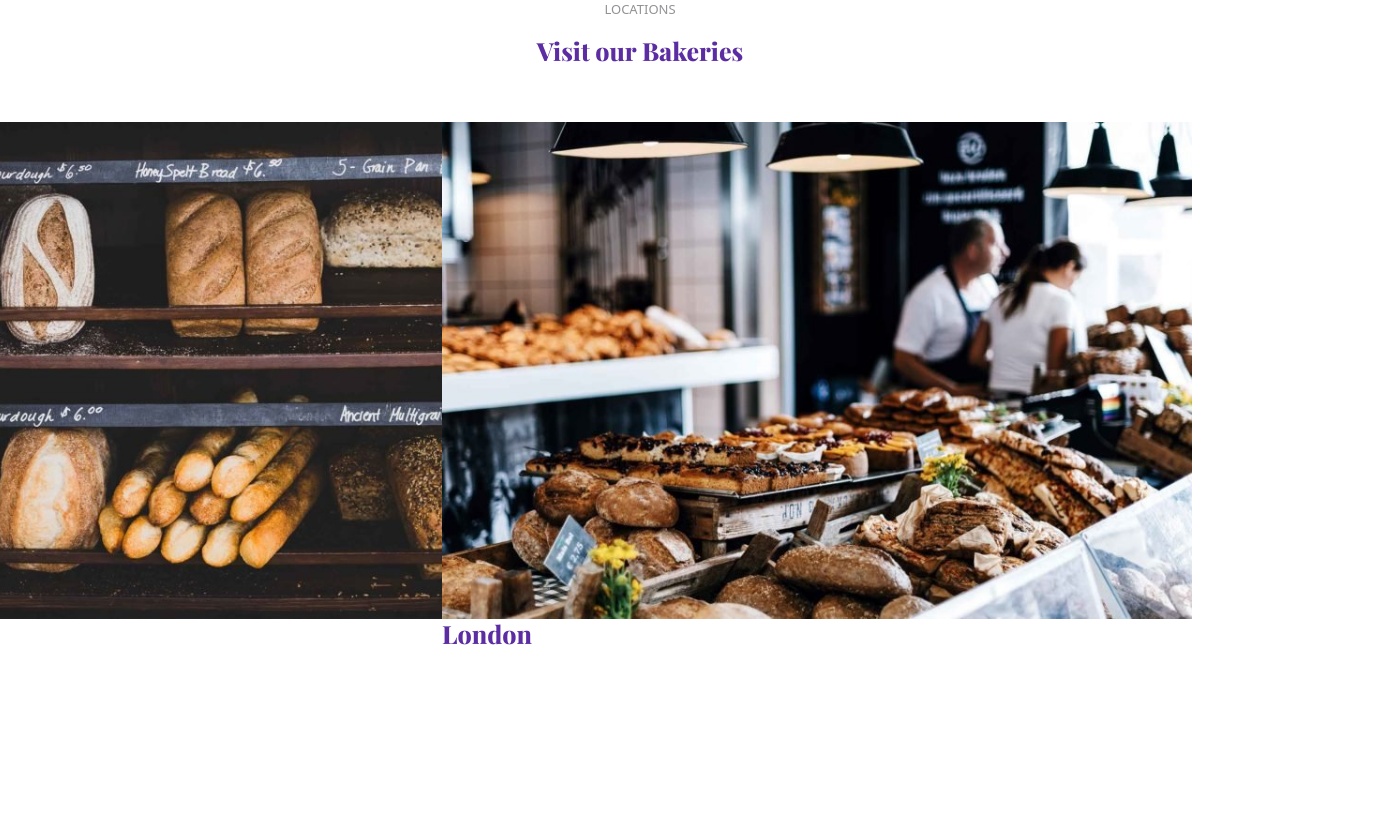
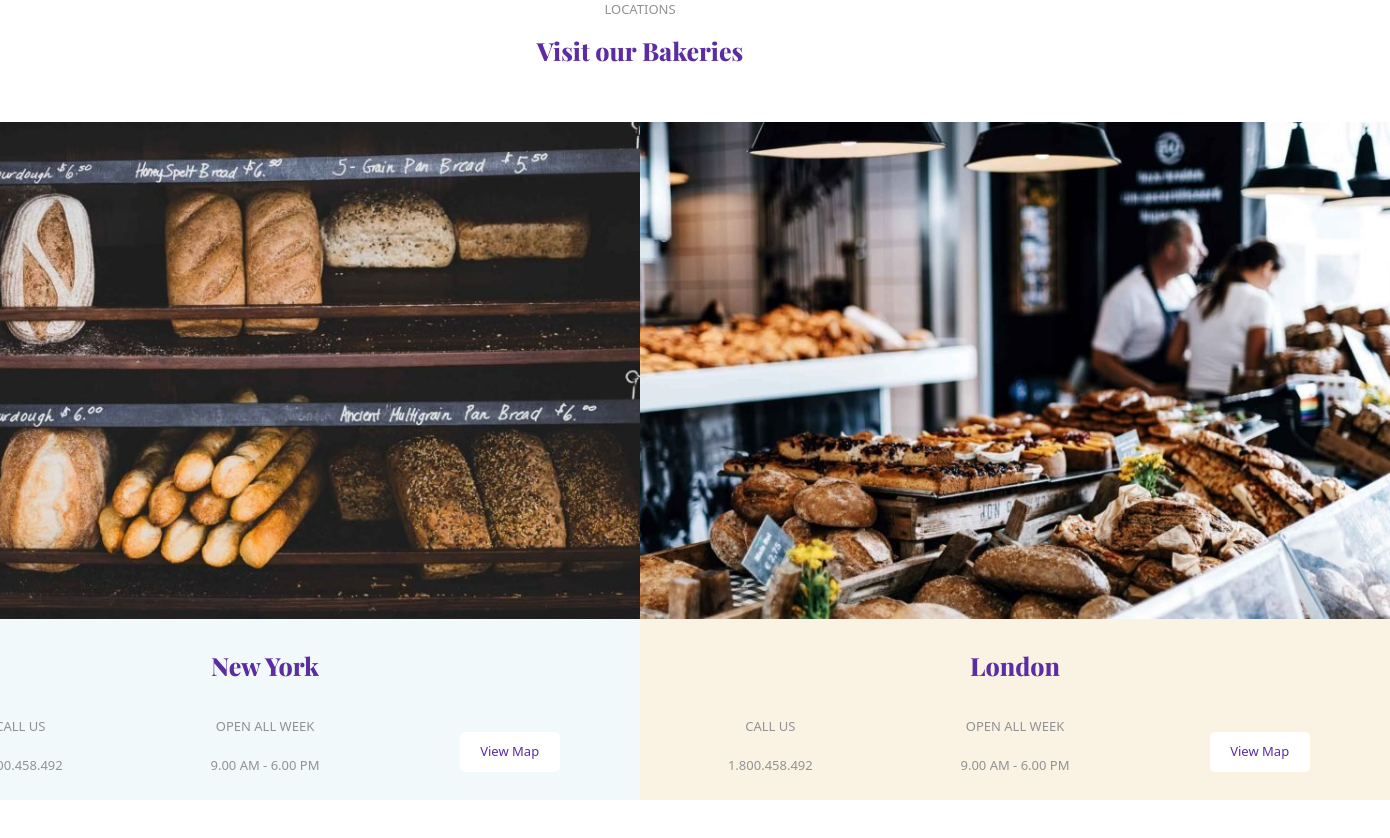
Before and after one commit to manuelgaleone/proj-html-vuejs, a Vue app: page / in a window 1280 px wide. Shown: the part 5700-6538 px from the top of the page, 1390 px wide, since content can reach past the window. Built offline with nearby package versions, Linux system fonts and the light colour scheme.

Commit message:
Add bakeries locations block

```diff
--- a/src/components/VisitBakeryComponent.vue
+++ b/src/components/VisitBakeryComponent.vue
@@ -38,13 +38,69 @@ export default {
         <div class="bakeries_container py-5">
             <div class="row justify_center">
                 <!--Bakery-->
-                <div v-for="bakery in bakeries" class="col-6 p-0 d_flex justify_end">
-                    <div class="newyork_content">
-                        <img class="bakery_image" :src="bakery.img" alt="Bakery content">
-                        <div class="bakery_elements">
-                            <h4 class="small_title">
-                                {{bakery.location}}
-                            </h4>
+                <div class="col-6 p-0 d_flex justify_end">
+                    <div class="bakery_location_card">
+                        <img class="bakery_image" src="../assets/img/new-york-bk-800x530.jpg" alt="Card image cap">
+                        <div class="newyork_texts p-2">
+                            <div class="newyork_elements">
+                                <h2 class="small_title text-center py-4">
+                                    New York
+                                </h2>
+                                <div class="d_flex align_items justify_between">
+                                    <div class="col-4 text-center">
+                                         <p class="subtitle py-1">
+                                            CALL US
+                                         </p>
+                                         <p class="subtitle">
+                                            1.800.458.492
+                                         </p>
+                                    </div>
+                                    <div class="col-4 text-center">
+                                         <p class="subtitle py-1">
+                                            OPEN ALL WEEK
+                                         </p>
+                                         <p class="subtitle">
+                                            9.00 AM - 6.00 PM
+                                         </p>
+                                    </div>
+                                    <div class="col-4 text-center ">
+                                         <a class="bakery_button" href="#">View Map</a>
+                                    </div>
+                                </div>
+                            </div>
+                        </div>
+                    </div>
+                </div>
+                <div class="col-6 p-0 d_flex justify_start">
+                    <div class="bakery_location_card">
+                        <img class="bakery_image" src="../assets/img/london-bk-800x530.jpg" alt="Card image cap">
+                        <div class="london_texts p-2">
+                            <div class="london_elements">
+                                <h2 class="small_title text-center py-4">
+                                    London
+                                </h2>
+                                <div class="d_flex align_items justify_between">
+                                    <div class="col-4 text-center">
+                                            <p class="subtitle py-1">
+                                            CALL US
+                                            </p>
+                                            <p class="subtitle">
+                                            1.800.458.492
+                                            </p>
+                                    </div>
+                                    <div class="col-4 text-center">
+                                            <p class="subtitle py-1">
+                                            OPEN ALL WEEK
+                                            </p>
+                                            <p class="subtitle">
+                                            9.00 AM - 6.00 PM
+                                            </p>
+                                    </div>
+                                    <div class="col-4 text-center ">
+                                            <a class="bakery_button" href="#">View Map</a>
+                                    </div>
+                                </div>
+                            </div>
                         </div>
                     </div>
                 </div>
@@ -59,4 +115,30 @@ export default {
 .bakery_image {
     width: 750px;
 }
+
+.newyork_texts {
+    background-color: #F1F9FB;
+}
+
+.london_texts {
+    background-color: #FAF3E3;
+}
+
+.bakery_button {
+    display: inline-block;
+    background-color: white;
+    color: #5b2ca2;
+    padding: 10px;
+    border-radius: 5px;
+    text-decoration: none;
+    font-size: 13px;
+    width: 100px;
+    text-align: center;
+}
+
+.bakery_button:hover {
+    background-color: #5b2ca2;
+    color: white;
+    transition: 0.4s;
+}
 </style>
```
